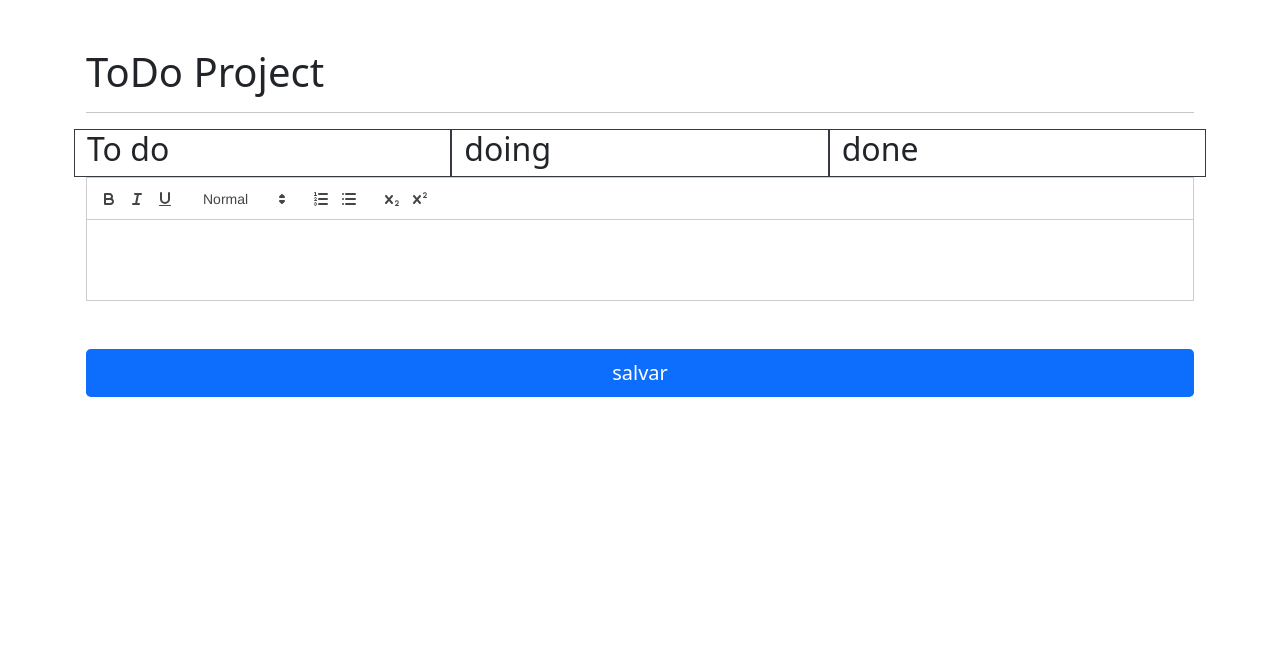
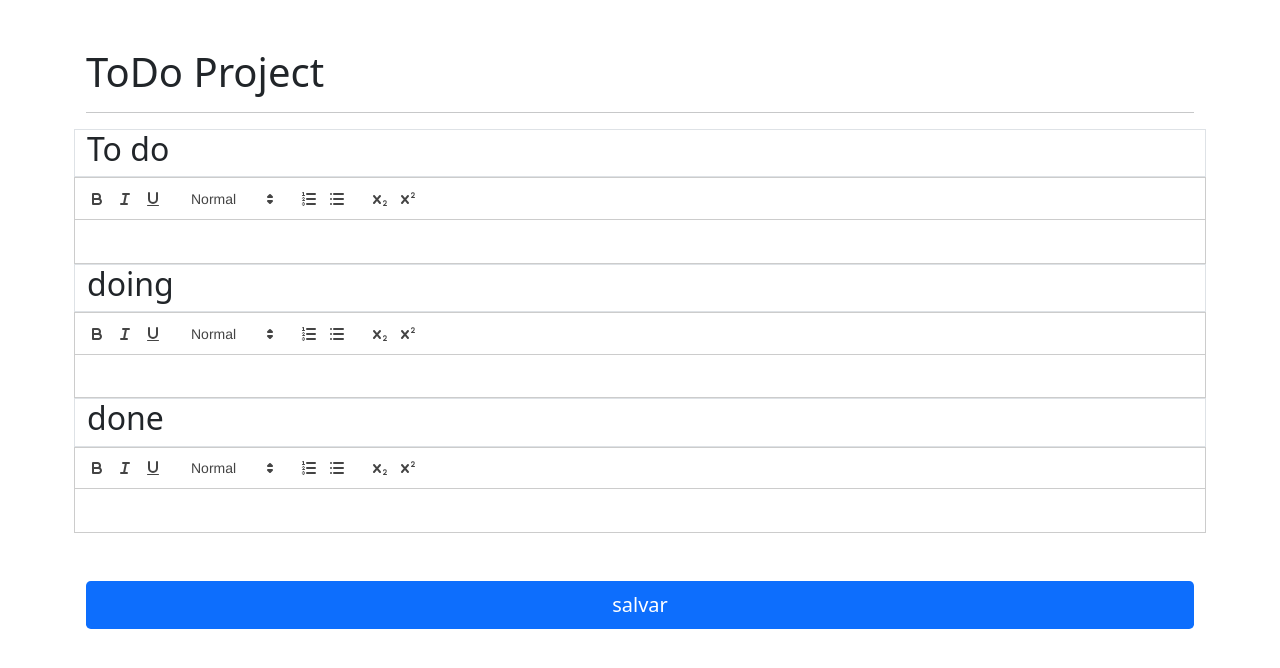
Before and after one commit to mateushleonardi/to-do, a plain HTML site: page frontend/index.html in a window 1280 px wide. Drawn offline with nearby package versions, Linux system fonts and the light colour scheme.

Commit message:
New Folders

```diff
--- a/index.html
+++ b/frontend/index.html
@@ -8,7 +8,6 @@
   <script src="https://cdn.jsdelivr.net/npm/popper.js@1.16.0/dist/umd/popper.min.js" integrity="sha384-Q6E9RHvbIyZFJoft+2mJbHaEWldlvI9IOYy5n3zV9zzTtmI3UksdQRVvoxMfooAo" crossorigin="anonymous"></script>
   <script src="https://stackpath.bootstrapcdn.com/bootstrap/5.0.0-alpha1/js/bootstrap.min.js" integrity="sha384-oesi62hOLfzrys4LxRF63OJCXdXDipiYWBnvTl9Y9/TRlw5xlKIEHpNyvvDShgf/" crossorigin="anonymous"></script>
   <link href="https://cdn.jsdelivr.net/npm/quill@2.0.0/dist/quill.snow.css" rel="stylesheet" />
-  <link rel="stylesheet" href="textArea.css">
 </head>
 <body>
 
@@ -16,21 +15,23 @@
         <h1 class="mt-5">ToDo Project</h1>
         <hr>
         <div class="row">
-            <div class="col-md-4 border border-dark"><h2>To do</h2></div>
-            <div class="col-md-4 border border-dark"><h2>doing</h2></div>
-            <div class="col-md-4 border border-dark"><h2>done</h2></div>
+
         </div>
-        <div id="editor" class="row">
-            <div  class="editor input col-md-4 border border-dark p-5">
+        <div class="row">
+            <div class="col-md-12 border"><h2>To do</h2></div>
+            <div id="editor" class="">
             </div>
-            <div  class="editor input col-md-4 border border-dark p-5">
+            <div class="col-md-12 border"><h2>doing</h2></div>
+            <div id="editor2" class="">
 
             </div>
-            <div  class="editor input col-md-4 border border-dark p-5">
+            <div class="col-md-12 border"><h2>done</h2></div>
+
+            <div id="editor3" class="">
 
             </div>
         </div>
-        <button type="submit" id="save" class="btn btn-lg btn-block bg-primary text-white mt-5">
+        <button type="submit" id="save" class="btn btn-lg ql-bold btn-block bg-primary text-white mt-5">
             salvar
         </button>
 
@@ -41,6 +42,6 @@
 
 </body>
 <script src="https://cdn.jsdelivr.net/npm/quill@2.0.0/dist/quill.js"></script>
-<script src="quill.js"></script>
-<script src="index.js"></script>
+<script src="/frontend/quill.js"></script>
+<script src="/frontend/index.js"></script>
 </html>
--- /dev/null
+++ b/frontend/quill.js
@@ -0,0 +1,75 @@
+
+let toolbarOptions = [
+
+  ["bold","italic","underline"],
+  [{ 'header': [1,2,3,4,5,false]}],
+  [{ 'list': 'ordered'}, { 'list': 'bullet' }],
+  [{script:'sub'},{script:'super'}],
+
+]
+
+
+let quill = new Quill('#editor', {
+  modules:{
+    toolbar:toolbarOptions,
+  },
+
+  theme: 'snow'
+});
+
+let toolbarOptions2 = [
+
+  ["bold","italic","underline"],
+  [{ 'header': [1,2,3,4,5,false]}],
+  [{ 'list': 'ordered'}, { 'list': 'bullet' }],
+  [{script:'sub'},{script:'super'}],
+
+]
+
+
+let quill2 = new Quill('#editor2', {
+  modules:{
+    toolbar:toolbarOptions,
+  },
+
+  theme: 'snow'
+});
+
+let toolbarOptions3 = [
+
+  ["bold","italic","underline"],
+  [{ 'header': [1,2,3,4,5,false]}],
+  [{ 'list': 'ordered'}, { 'list': 'bullet' }],
+  [{script:'sub'},{script:'super'}],
+
+]
+
+
+let quill3 = new Quill('#editor3', {
+  modules:{
+    toolbar:toolbarOptions,
+  },
+
+  theme: 'snow'
+});
+
+document.addEventListener('DOMContentLoaded', function() {
+  let save = document.getElementById('save');
+  save.addEventListener('click', function() {
+    let content = quill.root.innerHTML;
+    let xhr = new XMLHttpRequest();
+    xhr.open('POST', '');
+    xhr.setRequestHeader('Content-Type', 'application/json');
+    xhr.onload = function() {
+      if (xhr.status === 200) {
+        console.log('Conteúdo salvo com sucesso!');
+      } else {
+        console.error('Erro ao salvar o conteúdo:', xhr.statusText);
+      }
+    };
+    xhr.onerror = function() {
+      console.error('Erro ao fazer a requisição para salvar o conteúdo.');
+    };
+    xhr.send(JSON.stringify({ content: content }));
+  });
+});
--- a/quill.js
+++ /dev/null
@@ -1,37 +0,0 @@
-
-let toolbarOptions = [
-
-  ["bold","italic","underline"],
-  [{ 'header': [1,2,3,4,5,false]}],
-  [{ 'list': 'ordered'}, { 'list': 'bullet' }],
-  [{script:'sub'},{script:'super'}],
-
-]
-
-
-let quill = new Quill('#editor', {
-  modules:{
-    toolbar:toolbarOptions,
-  },
-
-  theme: 'snow'
-});
-
-
-/*const Parchment = Quill.import('parchment');
-
-const options = {
-    placeholder: 'O que você precisa fazer?',
-    theme: 'snow',
-}
-
-
-
-const Delta = Quill.import('delta');
-quill.setContents(
-  new Delta()
-    .insert({ italic: true })
-    .insert({ bold: false })
-
-);
-*/
```
Also changed, not shown: frontend/index.js (renamed from index.js).
